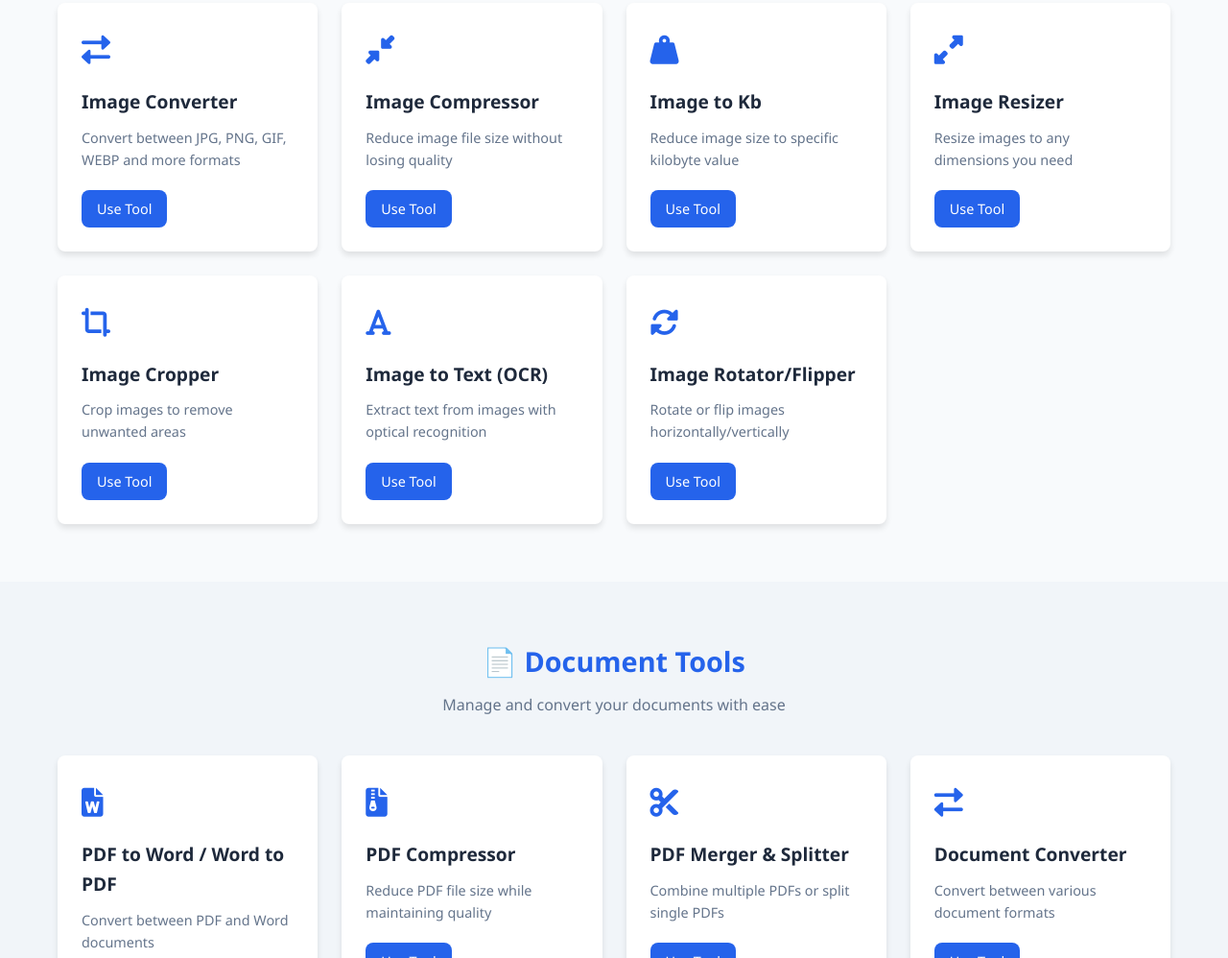
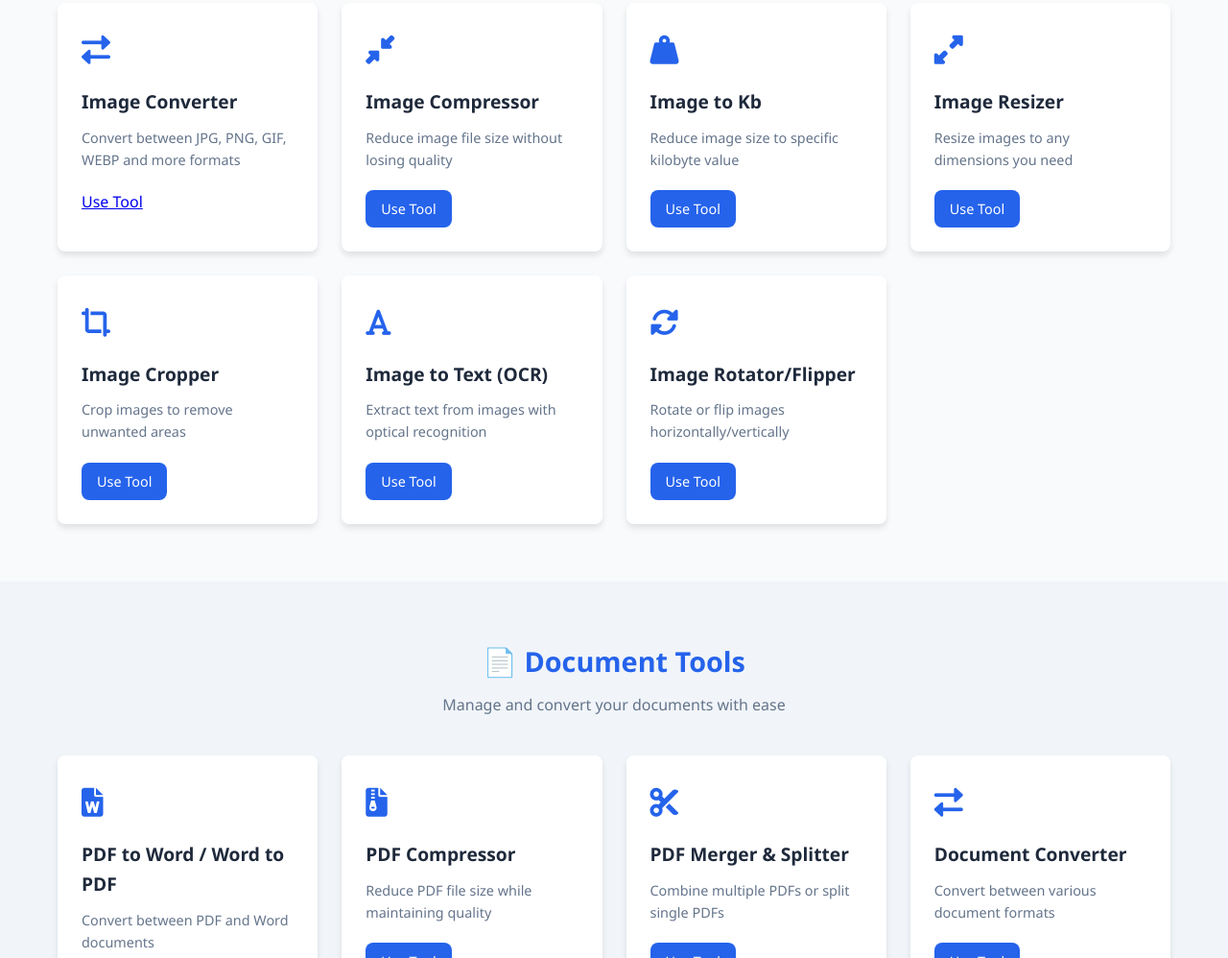
Before and after one commit to mytools641/tools-sab, a plain HTML site: page index.html in a window 1280 px wide. Shown: the part 832-1830 px from the top of the page at 96% size. Drawn offline with Linux system fonts and the light colour scheme.

Commit message:
Update index.html

```diff
--- a/index.html
+++ b/index.html
@@ -458,7 +458,7 @@
                     <div class="tool-icon"><i class="fas fa-exchange-alt"></i></div>
                     <h3>Image Converter</h3>
                     <p>Convert between JPG, PNG, GIF, WEBP and more formats</p>
-                    <a href="#" class="tool-btn">Use Tool</a>
+                    <a href="#" class="image-converter .html">Use Tool</a>
                 </div>
 
                 <div class="tool-card">
```
